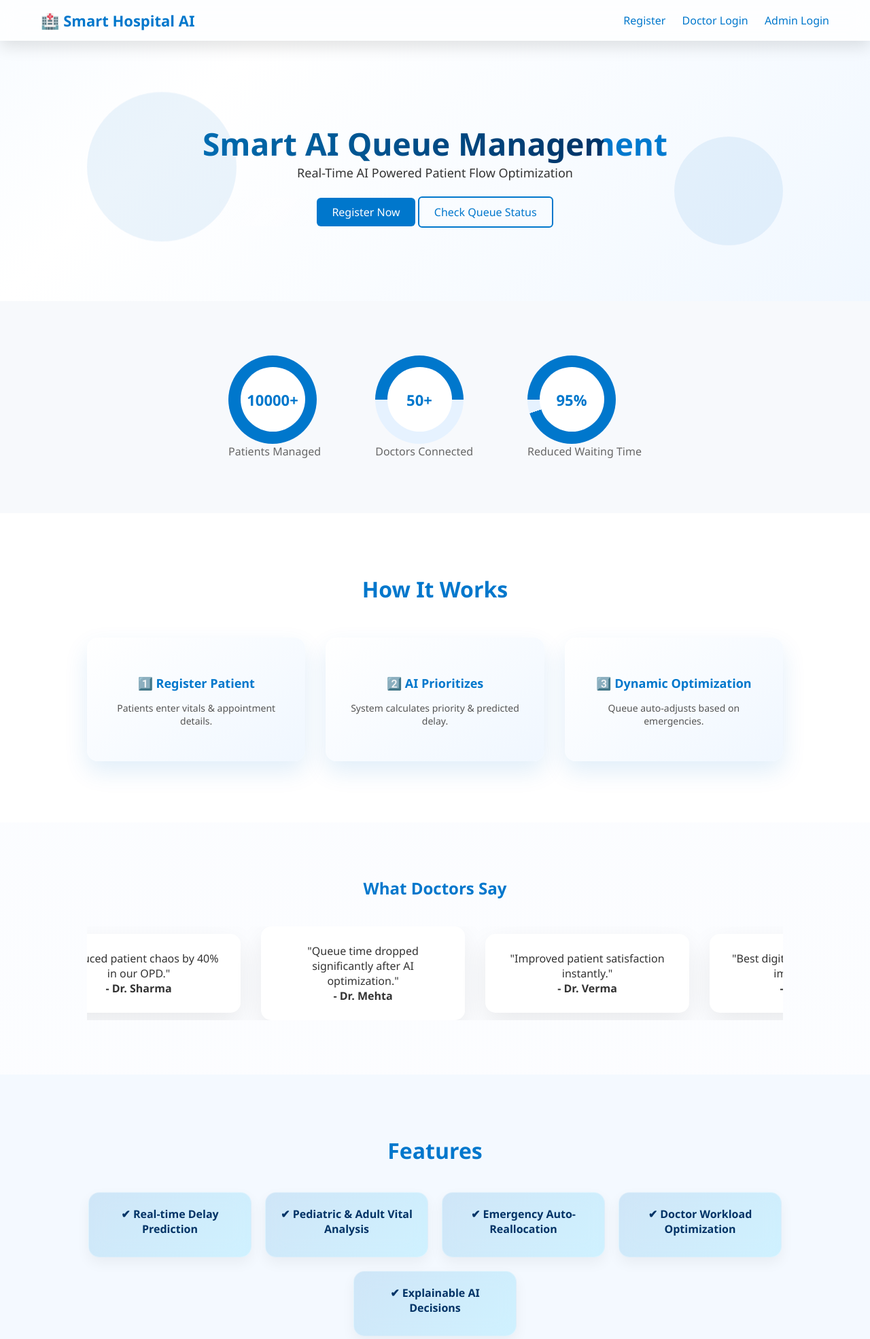
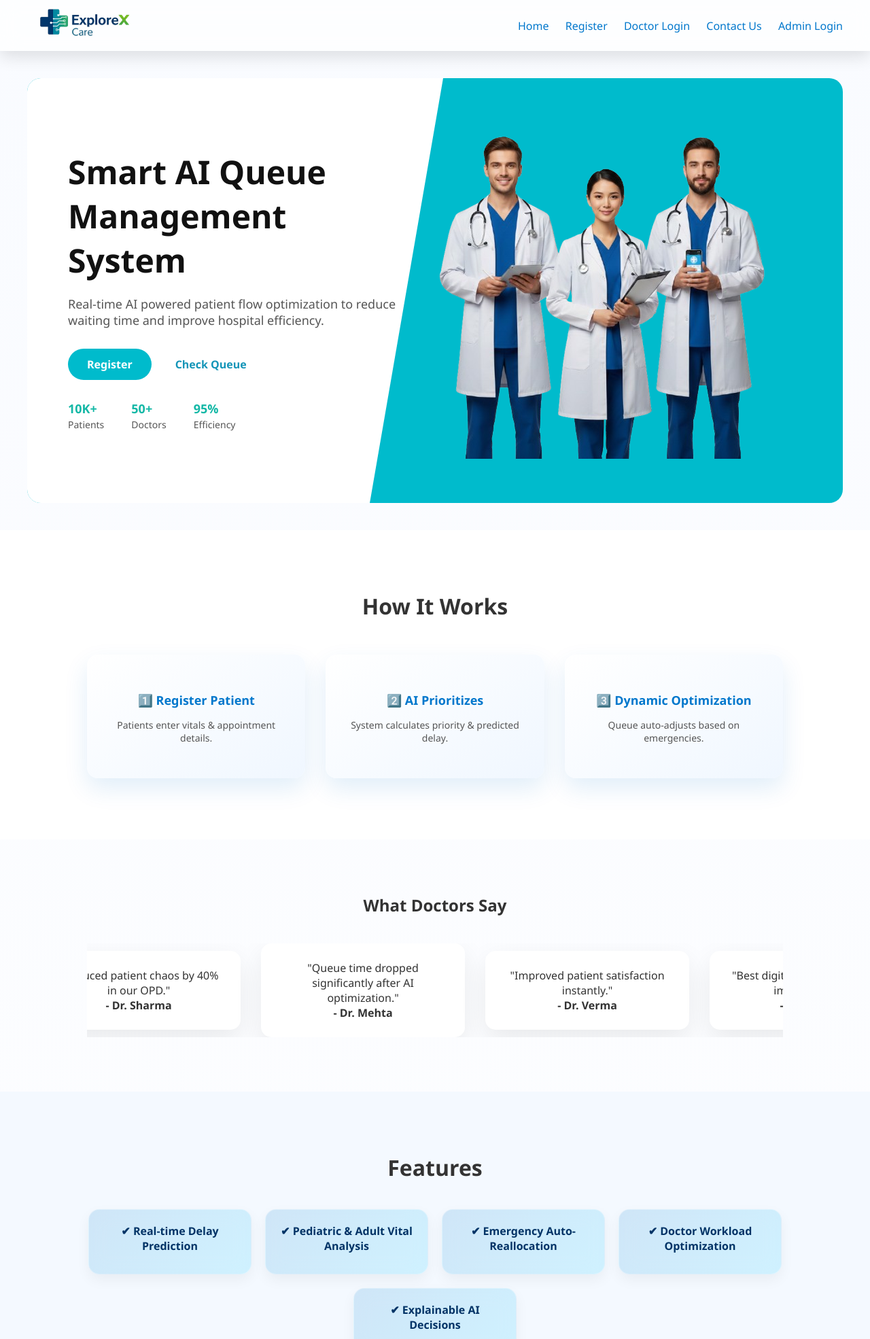
Before and after one commit to Sudeep29-code/Hospital_Ai, a Flask app: page / in a window 1280 px wide. Shown: the top 1970 px of the page at 68% size. Run offline with Flask 3, Linux system fonts and the light colour scheme; parts of the project's set-up code (start-up, migrations or seed data) failed here and were passed over.

Commit message:
My latest updates before pulling

```diff
--- a/app.py
+++ b/app.py
@@ -1774,13 +1774,30 @@ def live_status(patient_id):
 # ========================
 # Download Token PDF
 # ========================
+
 @app.route("/download/<int:patient_id>")
 def download_token(patient_id):
 
+    from reportlab.platypus import (
+        SimpleDocTemplate, Paragraph, Spacer, Table,
+        TableStyle, Image
+    )
+    from reportlab.lib.styles import ParagraphStyle, getSampleStyleSheet
+    from reportlab.lib import colors
+    from reportlab.lib.units import inch
+    from reportlab.lib.pagesizes import A4
+    from reportlab.graphics.barcode import qr
+    from reportlab.graphics.shapes import Drawing
+
     conn = get_db()
     cursor = conn.cursor(dictionary=True)
 
-    cursor.execute("SELECT * FROM patients WHERE id=%s", (patient_id,))
+    cursor.execute("""
+        SELECT p.*, d.name AS doctor_name
+        FROM patients p
+        LEFT JOIN doctors d ON p.doctor_id = d.id
+        WHERE p.id=%s
+    """, (patient_id,))
     patient = cursor.fetchone()
 
     cursor.close()
@@ -1789,7 +1806,6 @@ def download_token(patient_id):
     if not patient:
         return "Patient not found"
 
-    # Ensure static folder exists
     if not os.path.exists("static"):
         os.makedirs("static")
 
@@ -1798,24 +1814,172 @@ def download_token(patient_id):
 
     doc = SimpleDocTemplate(filepath, pagesize=A4)
     elements = []
-
     styles = getSampleStyleSheet()
 
-    elements.append(Paragraph("<b>Hospital Smart Queue System</b>", styles['Title']))
-    elements.append(Spacer(1, 0.5 * inch))
-
-    data = [
-        ["Token ID:", patient["id"]],
-        ["Name:", patient["name"]],
-        ["Department:", patient["department"]],
-        ["Priority:", patient["priority"]],
-        ["Status:", patient["status"]]
+    # =========================
+    # PAGE BORDER
+    # =========================
+    def add_page_border(canvas, doc):
+        canvas.saveState()
+        width, height = A4
+        canvas.setStrokeColor(colors.HexColor("#0B3C5D"))
+        canvas.setLineWidth(2)
+        canvas.rect(25, 25, width - 50, height - 50)
+        canvas.restoreState()
+
+    # =========================
+    # HEADER SECTION (Logo + Name)
+    # =========================
+    logo_path = "static/logo.png"
+
+    hospital_style = ParagraphStyle(
+        'HospitalStyle',
+        parent=styles['Title'],
+        fontSize=20,
+        textColor=colors.HexColor("#0B3C5D")
+    )
+
+    hospital_name = Paragraph(
+        "<b>ExploreX Care</b><br/>Advanced AI Queue System",
+        hospital_style
+    )
+
+    if os.path.exists(logo_path):
+        logo = Image(logo_path, width=110, height=110)
+        header_table = Table([[logo, hospital_name]],
+                             colWidths=[120, 330])
+    else:
+        header_table = Table([[hospital_name]],
+                             colWidths=[450])
+
+    header_table.setStyle(TableStyle([
+        ('VALIGN', (0, 0), (-1, -1), 'MIDDLE'),
+    ]))
+
+    elements.append(header_table)
+    elements.append(Spacer(1, 15))
+
+    # Blue Divider Line
+    divider = Table([[""]], colWidths=[450], rowHeights=[3])
+    divider.setStyle(TableStyle([
+        ('BACKGROUND', (0, 0), (-1, -1), colors.HexColor("#0B3C5D"))
+    ]))
+    elements.append(divider)
+    elements.append(Spacer(1, 25))
+
+    # =========================
+    # BIG TOKEN NUMBER
+    # =========================
+    token_style = ParagraphStyle(
+        'TokenStyle',
+        parent=styles['Normal'],
+        fontSize=32,
+        alignment=1,
+        textColor=colors.HexColor("#0B3C5D")
+    )
+
+    elements.append(Paragraph(f"<b>TOKEN NO: {patient['id']}</b>", token_style))
+    elements.append(Spacer(1, 25))
+
+    # =========================
+    # PRIORITY BADGE COLOR
+    # =========================
+    if patient["priority"] == "HIGH":
+        badge_color = colors.red
+    elif patient["priority"] == "MEDIUM":
+        badge_color = colors.orange
+    else:
+        badge_color = colors.green
+
+    priority_table = Table(
+        [[f"PRIORITY: {patient['priority']}"]],
+        colWidths=[200]
+    )
+
+    priority_table.setStyle(TableStyle([
+        ('BACKGROUND', (0, 0), (-1, -1), badge_color),
+        ('TEXTCOLOR', (0, 0), (-1, -1), colors.white),
+        ('ALIGN', (0, 0), (-1, -1), 'CENTER'),
+        ('FONTSIZE', (0, 0), (-1, -1), 14),
+        ('TOPPADDING', (0, 0), (-1, -1), 8),
+        ('BOTTOMPADDING', (0, 0), (-1, -1), 8),
+    ]))
+
+    elements.append(priority_table)
+    elements.append(Spacer(1, 25))
+
+    # =========================
+    # PREDICT WAIT TIME
+    # =========================
+    predicted_time, _ = predict_duration(
+        patient["age"],
+        patient["oxygen"],
+        patient["bp"],
+        patient["temperature"],
+        patient["department"],
+        patient["priority"],
+        patient["disease"]
+    )
+
+    details_data = [
+        ["Patient Name", patient["name"]],
+        ["Department", patient["department"]],
+        ["Doctor", patient.get("doctor_name", "Not Assigned")],
+        ["Estimated Consultation Time", f"{predicted_time} mins"],
+        ["Generated At", datetime.now().strftime("%d-%m-%Y %H:%M")]
     ]
 
-    table = Table(data, colWidths=[150, 250])
-    elements.append(table)
-
-    doc.build(elements)
+    details_table = Table(details_data, colWidths=[200, 250])
+
+    details_table.setStyle(TableStyle([
+        ('GRID', (0, 0), (-1, -1), 0.5, colors.grey),
+        ('BACKGROUND', (0, 0), (0, -1), colors.HexColor("#EAF2F8")),
+        ('FONTSIZE', (0, 0), (-1, -1), 12),
+        ('VALIGN', (0, 0), (-1, -1), 'MIDDLE'),
+        ('ROWHEIGHT', (0, 0), (-1, -1), 25),
+    ]))
+
+    elements.append(details_table)
+    elements.append(Spacer(1, 30))
+
+    # =========================
+    # QR CODE
+    # =========================
+    qr_code = qr.QrCodeWidget(str(patient["id"]))
+    bounds = qr_code.getBounds()
+    size = 100
+    width = bounds[2] - bounds[0]
+    height = bounds[3] - bounds[1]
+
+    drawing = Drawing(size, size,
+                      transform=[size/width, 0, 0, size/height, 0, 0])
+    drawing.add(qr_code)
+
+    elements.append(drawing)
+    elements.append(Spacer(1, 20))
+
+    # =========================
+    # FOOTER
+    # =========================
+    footer_style = ParagraphStyle(
+        'FooterStyle',
+        parent=styles['Normal'],
+        fontSize=10,
+        alignment=1,
+        textColor=colors.grey
+    )
+
+    elements.append(Paragraph(
+        "Please monitor the digital display for your token number.",
+        footer_style
+    ))
+    elements.append(Spacer(1, 5))
+    elements.append(Paragraph(
+        "This token is system generated. No signature required.",
+        footer_style
+    ))
+
+    doc.build(elements, onFirstPage=add_page_border)
 
     return send_file(filepath, as_attachment=True)
 
--- a/q_table.json
+++ b/q_table.json
@@ -1 +1 @@
-{"low": {"increase_fairness": 838.6128201839945, "increase_wait": 593.9806076460674, "balance": 580.810861322154}}
+{"low": {"increase_fairness": 925.9984433752521, "increase_wait": 918.9510784679675, "balance": 922.6214900778176}}
--- a/static/style.css
+++ b/static/style.css
@@ -30,13 +30,13 @@ body {
 /* ===================================== */
 
 .navbar {
+    height: 75px;              /* Standard navbar height */
     display: flex;
+    align-items: center;       /* Vertical center */
     justify-content: space-between;
-    align-items: center;
-    padding: 15px 60px;
-    background: white;
-    box-shadow: 0 4px 15px rgba(0,0,0,0.08);
-    transition: 0.3s ease;
+    padding: 0 40px;           /* Left & right spacing */
+    background-color: #fff;
+    box-shadow: 0 2px 8px rgba(0,0,0,0.05);
 }
 
 .navbar:hover {
@@ -44,11 +44,21 @@ body {
 }
 
 .logo {
-    font-size: 22px;
-    font-weight: 600;
+    font-size: 24px;          /* Slightly bigger */
+    font-weight: 700;         /* Bold */
     color: #0077cc;
+    text-decoration: none;
+    display: flex;
+    align-items: center;      /* Perfect vertical alignment */
+    height: 100%;
 }
 
+
+.logo img {
+    height: 170px;   /* Control logo size */
+    width: auto;
+    object-fit: contain;
+}
 .nav-buttons a {
     margin-left: 20px;
     text-decoration: none;
@@ -58,140 +68,129 @@ body {
 /* HERO SECTION */
 /* ===================================== */
 
+/* ========================= */
+/* MODERN HERO SECTION */
+/* ========================= */
+
+/* HERO SECTION */
 .hero {
-    text-align: center;
-    padding: 120px 20px;
-    position: relative;
-    overflow: hidden;
-    background: linear-gradient(-45deg, #e6f2ff, #ffffff, #d9ecff, #f4f9ff);
-    background-size: 400% 400%;
-    animation: gradientMove 12s ease infinite;
-}
-
-@keyframes gradientMove {
-    0% { background-position: 0% 50%; }
-    50% { background-position: 100% 50%; }
-    100% { background-position: 0% 50%; }
-}
-
-/* Floating Circles */
-.hero::before,
-.hero::after {
-    content: "";
-    position: absolute;
-    border-radius: 50%;
-    background: rgba(0,119,204,0.08);
-    animation: float 6s ease-in-out infinite;
-}
-
-.hero::before {
-    width: 220px;
-    height: 220px;
-    top: 20%;
-    left: 10%;
-}
-
-.hero::after {
-    width: 160px;
-    height: 160px;
-    bottom: 20%;
-    right: 10%;
-    animation-duration: 8s;
-}
-
-@keyframes float {
-    0% { transform: translateY(0); }
-    50% { transform: translateY(-20px); }
-    100% { transform: translateY(0); }
-}
-
-.hero h1 {
-    font-size: 46px;
-    font-weight: 700;
-    background: linear-gradient(90deg, #0077cc, #00aaff, #003366);
-    background-size: 200% auto;
-    -webkit-background-clip: text;
-    -webkit-text-fill-color: transparent;
-    animation: textShine 4s linear infinite;
-}
-
-@keyframes textShine {
-    to {
-        background-position: 200% center;
-    }
-}
-
-
-.hero p {
-    font-size: 18px;
-    margin-bottom: 35px;
-    animation: fadeUp 1.2s ease forwards;
-}
-
-@keyframes slideDown {
-    from { transform: translateY(-40px); opacity: 0; }
-    to { transform: translateY(0); opacity: 1; }
-}
-
-@keyframes fadeUp {
-    from { transform: translateY(40px); opacity: 0; }
-    to { transform: translateY(0); opacity: 1; }
-}
-
-/* ===================================== */
-/* BUTTONS */
-/* ===================================== */
-
-.btn-primary,
-.btn-outline {
-    padding: 10px 22px;
-    border-radius: 6px;
-    font-weight: 500;
-    text-decoration: none;
-    transition: all 0.3s ease;
-}
-
-.btn-primary {
-    background: #0077cc;
-    color: white;
+    background:#00bbcc;
+    padding: 60px;
+    border-radius: 20px;
+    margin: 40px;
     position: relative;
     overflow: hidden;
 }
 
-.btn-primary:hover {
-    transform: translateY(-3px);
-    box-shadow: 0 12px 25px rgba(0,119,204,0.4);
+/* White angled overlay */
+.hero::after {
+    content: "";
+    position: absolute;
+    left: 0;
+    top: 0;
+    width: 60%;
+    height: 100%;
+    background: white;
+    clip-path: polygon(0 0, 85% 0, 70% 100%, 0% 100%);
+    z-index: 1;
 }
 
-.btn-outline {
-    border: 2px solid #0077cc;
-    color: #0077cc;
+/* Container */
+.hero-container {
+    display: flex;
+    align-items: center;
+    justify-content: space-between;
+    position: relative;
+    z-index: 2;
 }
 
-.btn-outline:hover {
-    background: #0077cc;
-    color: white;
-    transform: translateY(-3px);
+/* LEFT SIDE */
+.hero-left {
+    max-width: 500px;
 }
 
-/* ===================================== */
-/* SECTIONS */
-/* ===================================== */
-
-section {
-    padding: 70px 10%;
+.hero-left h1 {
+    font-size: 48px;
+    font-weight: 700;
+    color: #111;
+    margin-bottom: 20px;
 }
 
-/* Section Titles */
-section h2 {
+.hero-left p {
+    color: #555;
+    font-size: 18px;
     margin-bottom: 30px;
-    color: #0077cc;
-    animation: fadeInSection 1s ease;
 }
 
-@keyframes fadeInSection {
-    from { opacity: 0; transform: translateY(30px); }
-    to { opacity: 1; transform: translateY(0); }
+/* Buttons */
+.hero-buttons {
+    display: flex;
+    gap: 15px;
+    margin-bottom: 30px;
+}
+
+.btn-primary {
+    background: #00bbcc;
+    color: white;
+    padding: 12px 28px;
+    border-radius: 30px;
+    text-decoration: none;
+    font-weight: 600;
+    transition: 0.3s;
+}
+
+.btn-primary:hover {
+    background: #1495b8;
+}
+
+.btn-secondary {
+    color: #1495b8;
+    text-decoration: none;
+    font-weight: 600;
+    padding: 12px 20px;
+}
+
+/* Stats */
+.hero-stats {
+    display: flex;
+    gap: 40px;
+}
+
+.hero-stats strong {
+    display: block;
+    font-size: 18px;
+    color: #14b8a6;
+}
+
+.hero-stats span {
+    font-size: 14px;
+    color: #555;
+}
+
+/* RIGHT SIDE IMAGE */
+.hero-right img {
+    width: 500px;
+    border-radius: 20px;
+}
+
+/* RESPONSIVE */
+@media (max-width: 992px) {
+    .hero-container {
+        flex-direction: column;
+        text-align: center;
+    }
+
+    .hero::after {
+        display: none;
+    }
+
+    .hero-right {
+        margin-top: 40px;
+    }
+
+    .hero-stats {
+        justify-content: center;
+    }
 }
 
 /* ===================================== */
--- a/templates/index.html
+++ b/templates/index.html
@@ -7,45 +7,50 @@
 <body>
 <!-- Aditya -->
 <header class="navbar">
-    <div class="logo">🏥 Smart Hospital AI</div>
+    <div class="logo"><img src="static/logo.png" alt="Smart Hospital Logo"></div>
     <div class="nav-buttons">
+        <a href="#" class="nav-link">Home</a>
         <a href="/register" class="nav-link">Register</a>
         <a href="/doctor_login" class="nav-link">Doctor Login</a>
+        <a href="#"class="nav-link">Contact Us</a>
         <a href="{{ url_for('admin_login') }}" class="nav-link">Admin Login</a>
     </div>
 </header>
 
 <section class="hero">
-    <h1>Smart AI Queue Management</h1>
-    <p>Real-Time AI Powered Patient Flow Optimization</p>
+    <div class="hero-container">
+
+        <!-- LEFT SIDE -->
+        <div class="hero-left">
+            <h1>
+                Smart AI Queue <br>
+                Management System
+            </h1>
+
+            <p>
+                Real-time AI powered patient flow optimization to reduce
+                waiting time and improve hospital efficiency.
+            </p>
+
             <div class="hero-buttons">
-        <a href="/register" class="btn-primary">Register Now</a>
-        <a href="/login" class="btn-outline">Check Queue Status</a>
-    </div>
-</section>
-<section class="stats">
-
-    <div class="stat">
-        <div class="circle" data-target="10000" data-suffix="+" style="--percentage: 100;">
-            <span class="counter">0</span>
-        </div>
-        <p>Patients Managed</p>
+                <a href="/register" class="btn-primary">Register</a>
+                <a href="/login" class="btn-secondary">Check Queue</a>
             </div>
 
-    <div class="stat">
-        <div class="circle" data-target="50" data-suffix="+" style="--percentage: 50;">
-            <span class="counter">0</span>
+            <div class="hero-stats">
+                <div><strong>10K+</strong><span>Patients</span></div>
+                <div><strong>50+</strong><span>Doctors</span></div>
+                <div><strong>95%</strong><span>Efficiency</span></div>
             </div>
-        <p>Doctors Connected</p>
         </div>
 
-    <div class="stat">
-        <div class="circle" data-target="95" data-suffix="%" style="--percentage: 95;">
-            <span class="counter">0</span>
+        <!-- RIGHT SIDE -->
+        <div class="hero-right">
+                <img src="{{ url_for('static', filename='doctor-team.png')}}" alt="Doctors">
             </div>
-        <p>Reduced Waiting Time</p>
+        <div>
+
     </div>
-
 </section>
 
 
```
Also changed, not shown: static/doctor-team.png (added), static/logo.png, templates/admin/analytics.html (deleted), templates/admin/departments.html (deleted), templates/admin/simulation.html (deleted). Lines whose indentation alone changed are shown as unchanged.
